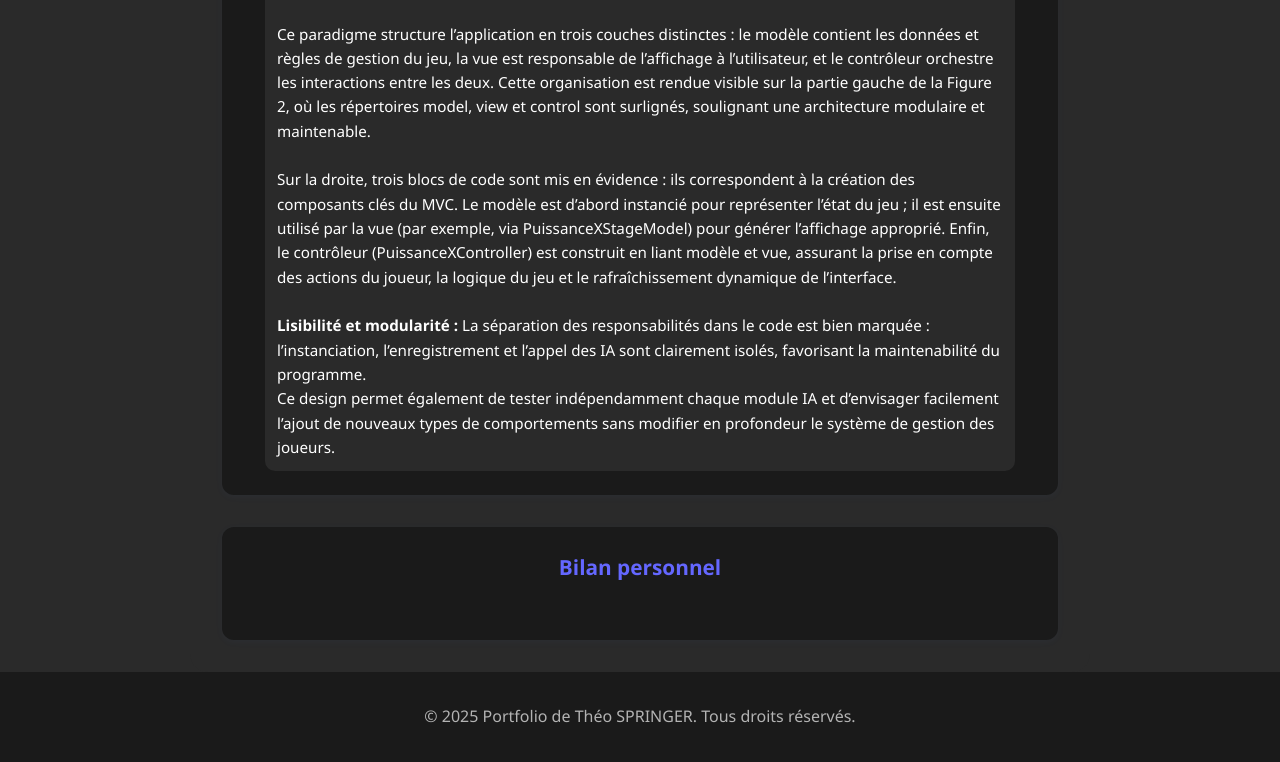
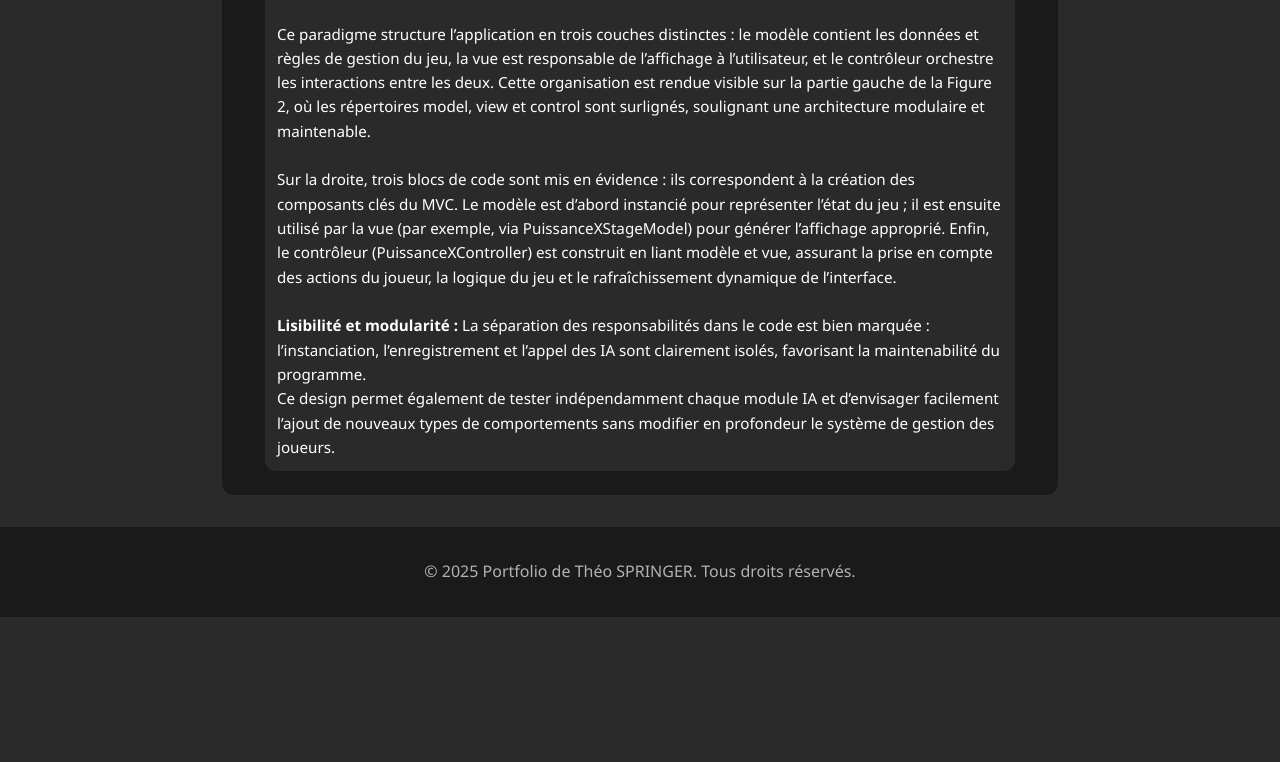
Before and after one commit to Theo-Springer/Portfolio, a plain HTML site: page puissancex.html in a window 1280 px wide. Shown: the part 3405-4167 px from the top of the page. After the commit the page ends 4022 px from the top, so only its background shows below. Drawn offline with Linux system fonts and the light colour scheme.

Commit message:
last maj

```diff
--- a/puissancex.html
+++ b/puissancex.html
@@ -94,10 +94,6 @@
                         </figure>
                     </div>
                 </div>
-                <div class="project-block">
-                    <h2>Bilan personnel</h2>
-                    <p><!-- Ton retour d'expérience sur ce projet --></p>
-                </div>
             </div>
         </section>
     </main>
```
Also changed, not shown: povocoder.html (+0 -4 lines).
